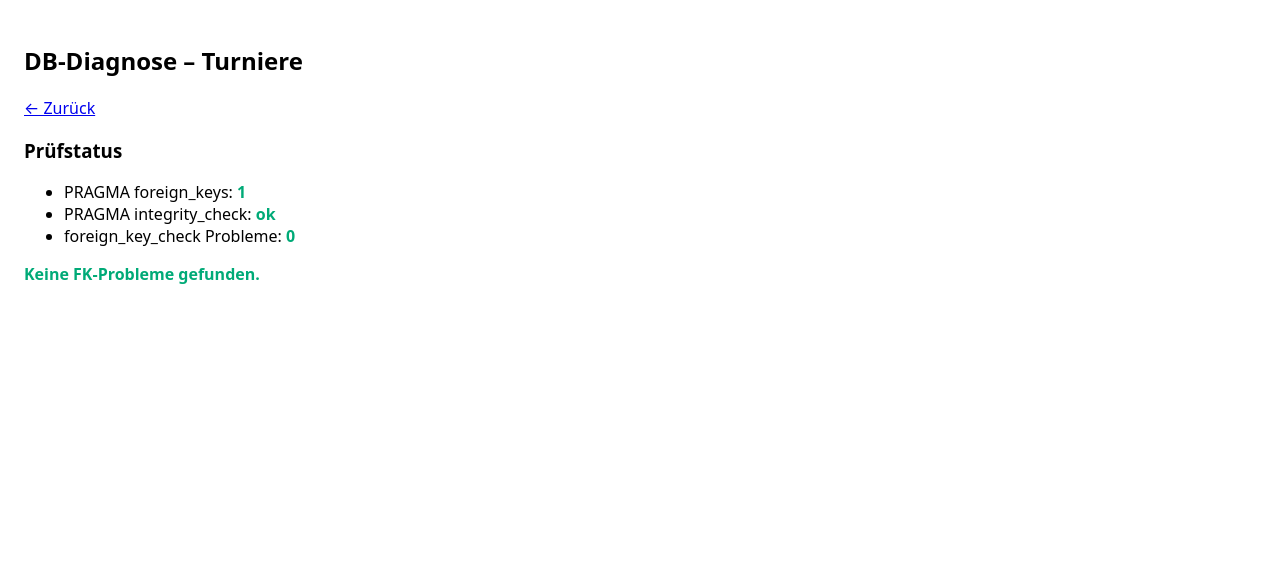
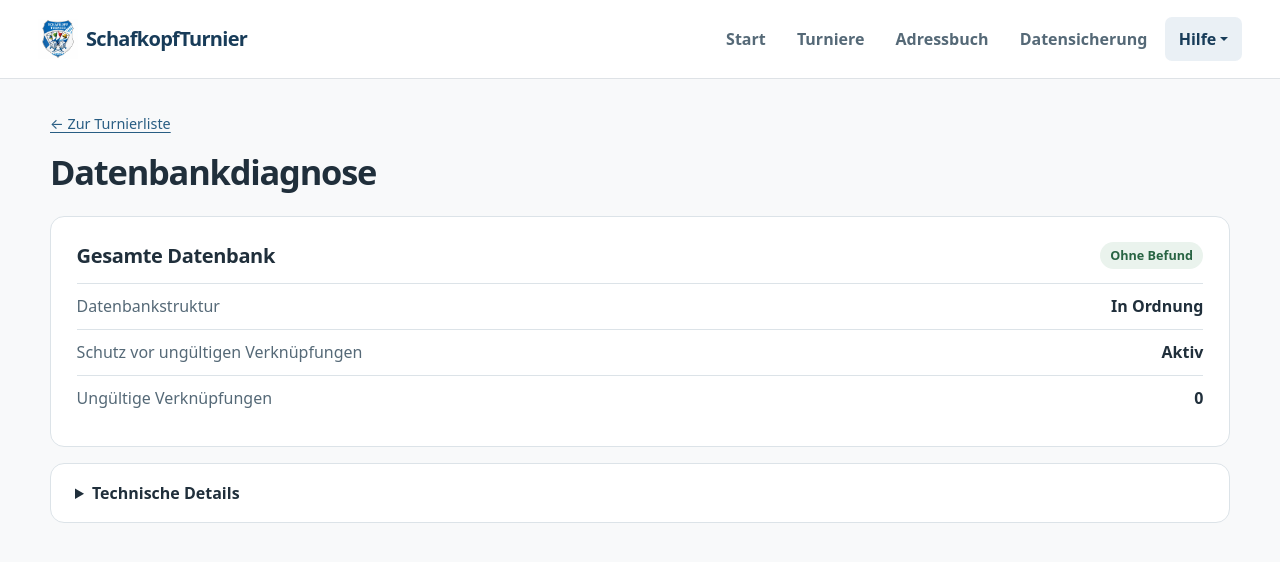
Before and after one commit to dieter6605/SchafkopfTurnier, a Flask app: page /tournaments/diagnostics in a window 1280 px wide. Shown: the top 562 px of the page. Run offline with Flask 3, Linux system fonts and the light colour scheme; some libraries are stand-ins or nearby versions.

Commit message:
Datenbankdiagnose mit verständlichem Prüfstatus und Turnierbestand gestalten

```diff
--- a/app/static/turnier.css
+++ b/app/static/turnier.css
@@ -363,3 +363,17 @@
   .sk-help-document { display: block; }
   .sk-help-text { border: 0; padding: 0; }
 }
+
+.sk-diagnostics .sk-panel + .sk-panel { margin-top: 1rem; }
+.sk-diagnostics .sk-panel { overflow-wrap: anywhere; }
+.sk-diagnostic-checks > div { display: flex; align-items: baseline; justify-content: space-between; gap: 1rem; border-top: 1px solid var(--sk-line); padding: .65rem 0; }
+.sk-diagnostic-checks dt, .sk-diagnostic-counts dt { color: var(--sk-muted); font-weight: 500; }
+.sk-diagnostic-checks dd { margin: 0; text-align: end; font-weight: 600; }
+.sk-diagnostic-counts { display: grid; grid-template-columns: repeat(4, minmax(0,1fr)); gap: 1rem; margin: 0; }
+.sk-diagnostic-counts > div { border-top: 1px solid var(--sk-line); padding-top: .65rem; }
+.sk-diagnostic-counts dd { margin: .15rem 0 0; font-size: 1.4rem; font-weight: 650; }
+.sk-diagnostic-details { padding: 0 1.5rem 1rem; }
+@media (max-width: 767px) {
+  .sk-diagnostic-counts { grid-template-columns: repeat(2, minmax(0,1fr)); }
+  .sk-diagnostic-details { padding-inline: 1rem; }
+}
--- a/app/templates/layout.html
+++ b/app/templates/layout.html
@@ -101,22 +101,23 @@
       <div class="collapse navbar-collapse justify-content-end" id="hauptmenue">
         <ul class="navbar-nav gap-1">
           {% set ep = request.endpoint or '' %}
+          {% set in_diagnostics = ep == 'tournaments.tournaments_diagnostics' %}
           {% for label, endpoint, active in [
             ('Start', 'home.home', ep == 'home.home'),
-            ('Turniere', 'tournaments.tournaments_list', request.blueprint == 'tournaments'),
+            ('Turniere', 'tournaments.tournaments_list', request.blueprint == 'tournaments' and not in_diagnostics),
             ('Adressbuch', 'addresses.addresses_list', request.blueprint == 'addresses'),
             ('Datensicherung', 'home.backups_page', ep in ('home.backups_page', 'home.restore', 'home.restore_upload'))] %}
             <li><a class="nav-link" href="{{ url_for(endpoint) }}" {% if active %}aria-current="page"{% endif %}>{{ label }}</a></li>
           {% endfor %}
           <li class="nav-item dropdown">
-            <button class="nav-link dropdown-toggle" {% if ep.startswith('home.help') %}aria-current="true"{% endif %} data-bs-toggle="dropdown" aria-expanded="false">Hilfe</button>
+            <button class="nav-link dropdown-toggle" {% if ep.startswith('home.help') or in_diagnostics %}aria-current="true"{% endif %} data-bs-toggle="dropdown" aria-expanded="false">Hilfe</button>
             <ul class="dropdown-menu dropdown-menu-end">
               {% from "help/_links.html" import help_links with context %}
               {{ help_links(menu=true) }}
               <li><hr class="dropdown-divider"></li>
-              <li><a class="dropdown-item" href="{{ url_for('tournaments.tournaments_diagnostics') }}">DB-Diagnose</a></li>
-              {% if skt_tournament_id %}
-                <li><a class="dropdown-item" href="{{ url_for('tournaments.tournaments_diagnostics', tournament_id=skt_tournament_id) }}">DB-Diagnose (dieses Turnier)</a></li>
+              <li><a class="dropdown-item" href="{{ url_for('tournaments.tournaments_diagnostics') }}" {% if in_diagnostics and tournament_id is none %}aria-current="page"{% endif %}>DB-Diagnose</a></li>
+              {% if skt_tournament_id and (not in_diagnostics or tournament) %}
+                <li><a class="dropdown-item" href="{{ url_for('tournaments.tournaments_diagnostics', tournament_id=skt_tournament_id) }}" {% if in_diagnostics %}aria-current="page"{% endif %}>DB-Diagnose (dieses Turnier)</a></li>
               {% endif %}
             </ul>
           </li>
--- a/app/templates/tournament_diagnostics.html
+++ b/app/templates/tournament_diagnostics.html
@@ -1,58 +1,58 @@
-<!doctype html>
-<html lang="de">
-<head>
-  <meta charset="utf-8">
-  <meta name="viewport" content="width=device-width, initial-scale=1">
-  <title>DB-Diagnose</title>
-  <style>
-    body { font-family: system-ui, -apple-system, "Segoe UI", Roboto, Arial, sans-serif; padding: 16px; }
-    table { border-collapse: collapse; width: 100%; }
-    th, td { border: 1px solid #ddd; padding: 6px; }
-    th { text-align: left; background: #f6f6f6; }
-    .ok { color: #0a7; }
-    .bad { color: #c00; }
-    .muted { color: #666; }
-  </style>
-</head>
-<body>
-  <h2>DB-Diagnose – {% if tournament_id is not none %}Turnier #{{ tournament_id }}{% else %}Turniere{% endif %}</h2>
-  <p><a href="{{ url_for('tournaments.tournament_detail', tournament_id=tournament_id) if tournament else url_for('tournaments.tournaments_list') }}">← Zurück</a></p>
-
-  <h3>Prüfstatus</h3>
-  <ul>
-    <li>PRAGMA foreign_keys: <b class="{{ 'ok' if fk_on == 1 else 'bad' }}">{{ fk_on }}</b></li>
-    <li>PRAGMA integrity_check: <b class="{{ 'ok' if integrity|lower == 'ok' else 'bad' }}">{{ integrity }}</b></li>
-    <li>foreign_key_check Probleme: <b class="{{ 'bad' if issues else 'ok' }}">{{ issues|length }}</b></li>
-  </ul>
-
-  {% if tournament_id is not none %}
-    <h3>Turnier</h3>
-    {% if tournament %}
-      <p><b>{{ tournament.title }}</b> · {{ tournament.event_date }} {{ tournament.start_time }}
-        <span class="muted">(marker: {{ tournament.marker or '-' }})</span></p>
-      <ul>
-        <li>Teilnehmer: <b>{{ counts.participants }}</b></li>
-        <li>Runden: <b>{{ counts.rounds }}</b></li>
-        <li>Sitzplan-Zeilen: <b>{{ counts.seats }}</b></li>
-        <li>Ergebnis-Zeilen: <b>{{ counts.scores }}</b></li>
-      </ul>
-    {% else %}
-      <p class="bad">Turnier nicht gefunden.</p>
+{% extends "layout.html" %}
+{% block title %}Datenbankdiagnose{% if tournament %} · {{ tournament.title }}{% endif %} · SchafkopfTurnier{% endblock %}
+{% block main_class %}sk-workspace sk-diagnostics{% endblock %}
+{% block tournament_navigation %}{% if tournament %}{{ super() }}{% endif %}{% endblock %}
+{% block content %}
+{% set structure_ok = integrity|lower == 'ok' %}
+{% set checks_ok = structure_ok and fk_on == 1 and not issues %}
+<a class="sk-back no-print" href="{{ url_for('tournaments.tournament_detail', tournament_id=tournament_id) if tournament else url_for('tournaments.tournaments_list') }}">
+  {{ '← Zur Turnierübersicht' if tournament else '← Zur Turnierliste' }}
+</a>
+<div class="sk-heading"><h1>Datenbankdiagnose</h1></div>
+<section class="sk-panel sk-pad" aria-labelledby="datenbankpruefung">
+  <div class="sk-section-heading">
+    <h2 id="datenbankpruefung">Gesamte Datenbank</h2>
+    <span class="sk-badge {{ 'done' if checks_ok else 'open' }}">{{ 'Ohne Befund' if checks_ok else 'Prüfung auffällig' }}</span>
+  </div>
+  <dl class="sk-diagnostic-checks mb-0">
+    <div><dt>Datenbankstruktur</dt><dd>{{ 'In Ordnung' if structure_ok else 'Fehler gemeldet' }}</dd></div>
+    <div><dt>Schutz vor ungültigen Verknüpfungen</dt><dd>{{ 'Aktiv' if fk_on == 1 else 'Inaktiv' }}</dd></div>
+    <div><dt>Ungültige Verknüpfungen</dt><dd>{{ issues|length }}</dd></div>
+  </dl>
+</section>
+{% if tournament %}
+<section class="sk-panel sk-pad" aria-labelledby="turnierbestand">
+  <div class="sk-section-heading"><div>
+    <h2 id="turnierbestand">{{ tournament.title }}</h2>
+    <p class="text-secondary mt-2 mb-0">Turnier Nr. {{ tournament_id }} · {{ tournament.event_date|turnierdatum }} · {{ tournament.start_time }} Uhr</p>
+    {% if tournament.marker %}<p class="text-secondary small mb-0">Marker <code>{{ tournament.marker }}</code></p>{% endif %}
+  </div></div>
+  <dl class="sk-diagnostic-counts">
+    {% for label, count in [('Teilnehmer', counts.participants), ('Runden', counts.rounds), ('Sitzplätze', counts.seats), ('Einzelergebnisse', counts.scores)] %}
+      <div><dt>{{ label }}</dt><dd>{{ count }}</dd></div>
+    {% endfor %}
+  </dl>
+</section>
+{% elif tournament_id is not none %}
+<p class="alert alert-warning mt-3">Turnier Nr. {{ tournament_id }} wurde nicht gefunden. Die angezeigte Prüfung gilt für die gesamte Datenbank.</p>
+{% endif %}
+<details class="sk-panel sk-fold" {% if not checks_ok %}open{% endif %}>
+  <summary>Technische Details</summary>
+  <div class="sk-diagnostic-details">
+    <dl class="sk-diagnostic-checks">
+      <div><dt><code>PRAGMA integrity_check</code></dt><dd>{{ integrity }}</dd></div>
+      <div><dt><code>PRAGMA foreign_keys</code></dt><dd>{{ fk_on }}</dd></div>
+      <div><dt><code>PRAGMA foreign_key_check</code></dt><dd>{{ issues|length }} {{ 'Befund' if issues|length == 1 else 'Befunde' }}</dd></div>
+    </dl>
+    {% if issues %}
+    <div class="table-responsive" role="region" aria-label="Ungültige Verknüpfungen" tabindex="0">
+      <table class="table sk-list mb-0">
+        <caption class="caption-top">Betroffene Datenbankeinträge</caption>
+        <thead><tr><th scope="col">Tabelle</th><th scope="col">Zeile (rowid)</th><th scope="col">Zieltabelle</th><th scope="col">Schlüssel (fkid)</th></tr></thead>
+        <tbody>{% for issue in issues %}<tr><td>{{ issue.table }}</td><td>{{ issue.rowid }}</td><td>{{ issue.parent }}</td><td>{{ issue.fkid }}</td></tr>{% endfor %}</tbody>
+      </table>
+    </div>
     {% endif %}
-  {% endif %}
-
-  {% if issues %}
-    <h3>foreign_key_check – Details</h3>
-    <table>
-      <thead><tr><th>Tabelle</th><th>rowid</th><th>Parent</th><th>fkid</th></tr></thead>
-      <tbody>
-        {% for issue in issues %}
-          <tr><td>{{ issue.table }}</td><td>{{ issue.rowid }}</td><td>{{ issue.parent }}</td><td>{{ issue.fkid }}</td></tr>
-        {% endfor %}
-      </tbody>
-    </table>
-  {% else %}
-    <p class="ok"><b>Keine FK-Probleme gefunden.</b></p>
-  {% endif %}
-</body>
-</html>
+  </div>
+</details>
+{% endblock %}
```
Also changed, not shown: docs/ANLEITUNG.md (+4 -0 lines), tests/test_diagnostics.py (+49 -12 lines).
